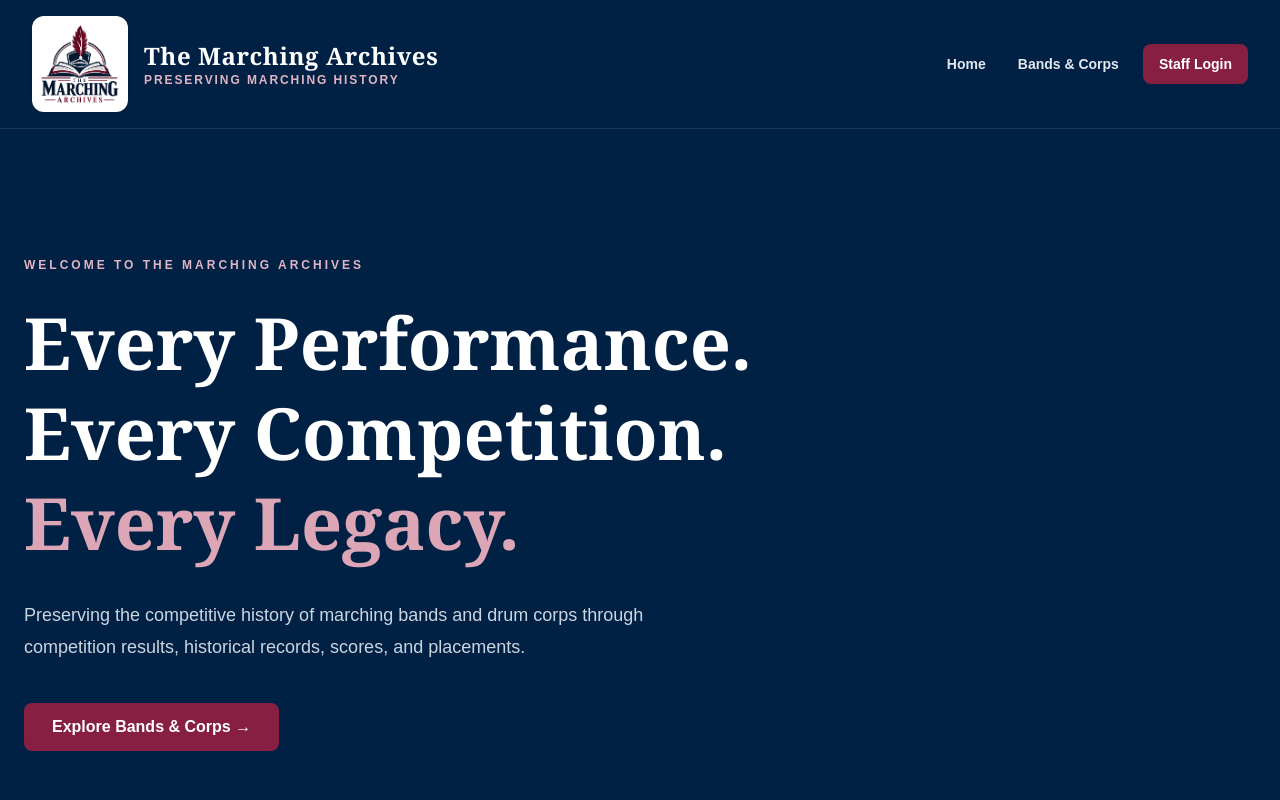
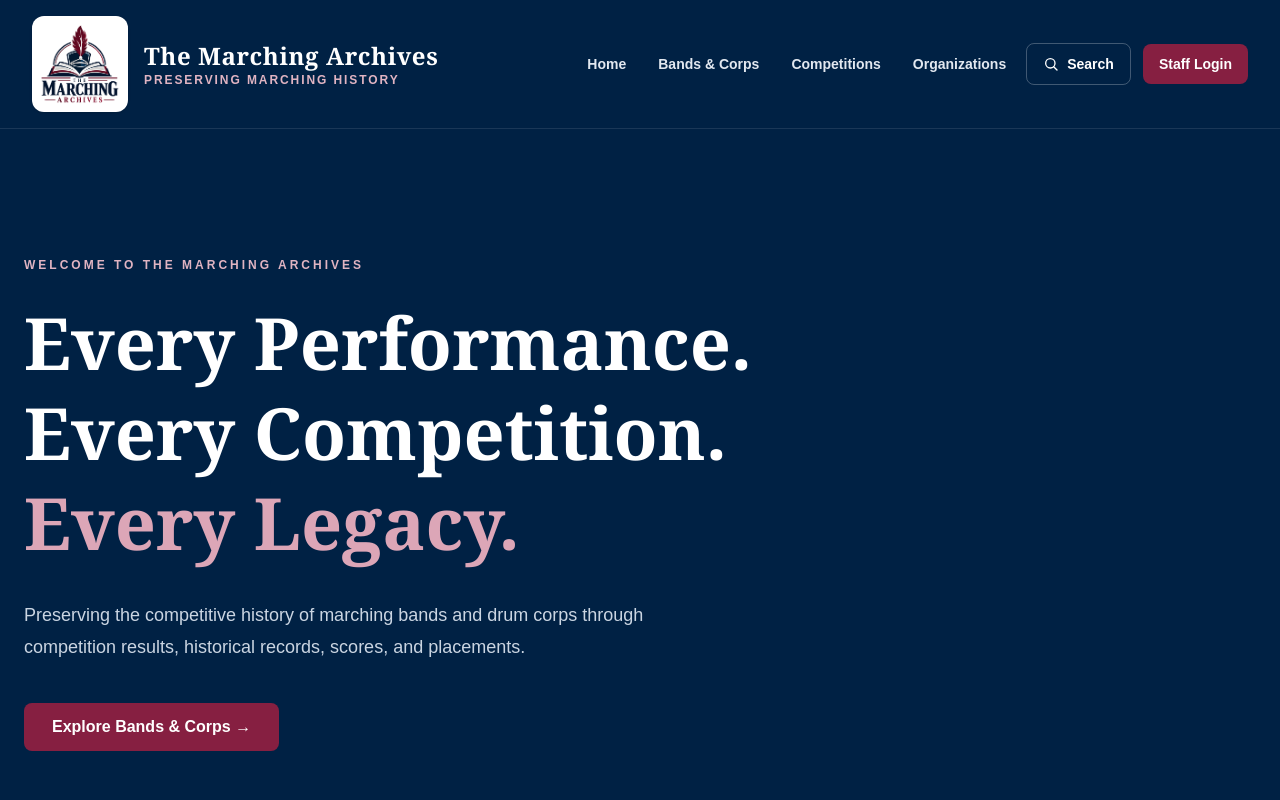
Before and after one commit to kentuckymarchingarchives/the-marching-archives, a Next.js app: page / in a window 1280 px wide. Shown: the top 800 px of the page. Built offline with nearby package versions, Linux system fonts and the light colour scheme.

Commit message:
Phase 9.1.1: Add archive search and navigation links

```diff
--- a/components/SiteHeader.tsx
+++ b/components/SiteHeader.tsx
@@ -11,6 +11,14 @@ const navigation = [
     label: "Bands & Corps",
     href: "/bands",
   },
+  {
+    label: "Competitions",
+    href: "/competitions",
+  },
+  {
+    label: "Organizations",
+    href: "/organizations",
+  },
 ];
 
 export default function SiteHeader() {
@@ -23,8 +31,7 @@ export default function SiteHeader() {
           aria-label="The Marching Archives homepage"
           className="flex min-w-0 items-center gap-4"
         >
-
-        <div className="flex h-24 w-24 shrink-0 items-center justify-center rounded-xl bg-white p-2 shadow-sm">
+          <div className="flex h-20 w-20 shrink-0 items-center justify-center rounded-xl bg-white p-2 shadow-sm md:h-24 md:w-24">
             <Image
               src="/tma-logo.png"
               alt="The Marching Archives logo"
@@ -34,7 +41,6 @@ export default function SiteHeader() {
               className="h-full w-full object-contain"
             />
           </div>
-
 
           <div className="min-w-0">
             <span className="block font-serif text-lg font-bold tracking-wide md:text-2xl">
@@ -62,6 +68,29 @@ export default function SiteHeader() {
             </Link>
           ))}
 
+          {/* Unified archive search */}
+          <Link
+            href="/search"
+            aria-label="Search The Marching Archives"
+            className="inline-flex items-center gap-2 rounded-lg border border-white/25 px-4 py-2.5 text-sm font-bold text-white transition-colors hover:border-white/50 hover:bg-white/10"
+          >
+            <svg
+              viewBox="0 0 24 24"
+              fill="none"
+              stroke="currentColor"
+              strokeWidth="2"
+              strokeLinecap="round"
+              strokeLinejoin="round"
+              className="h-4 w-4"
+              aria-hidden="true"
+            >
+              <circle cx="11" cy="11" r="7" />
+              <path d="m16 16 5 5" />
+            </svg>
+            Search
+          </Link>
+
+          {/* Staff login */}
           <Link
             href="/staff/login"
             className="ml-1 rounded-lg bg-[#861F41] px-4 py-2.5 text-sm font-bold text-white transition-colors hover:bg-[#A02B52]"
```
Lines whose indentation alone changed are shown as unchanged.
